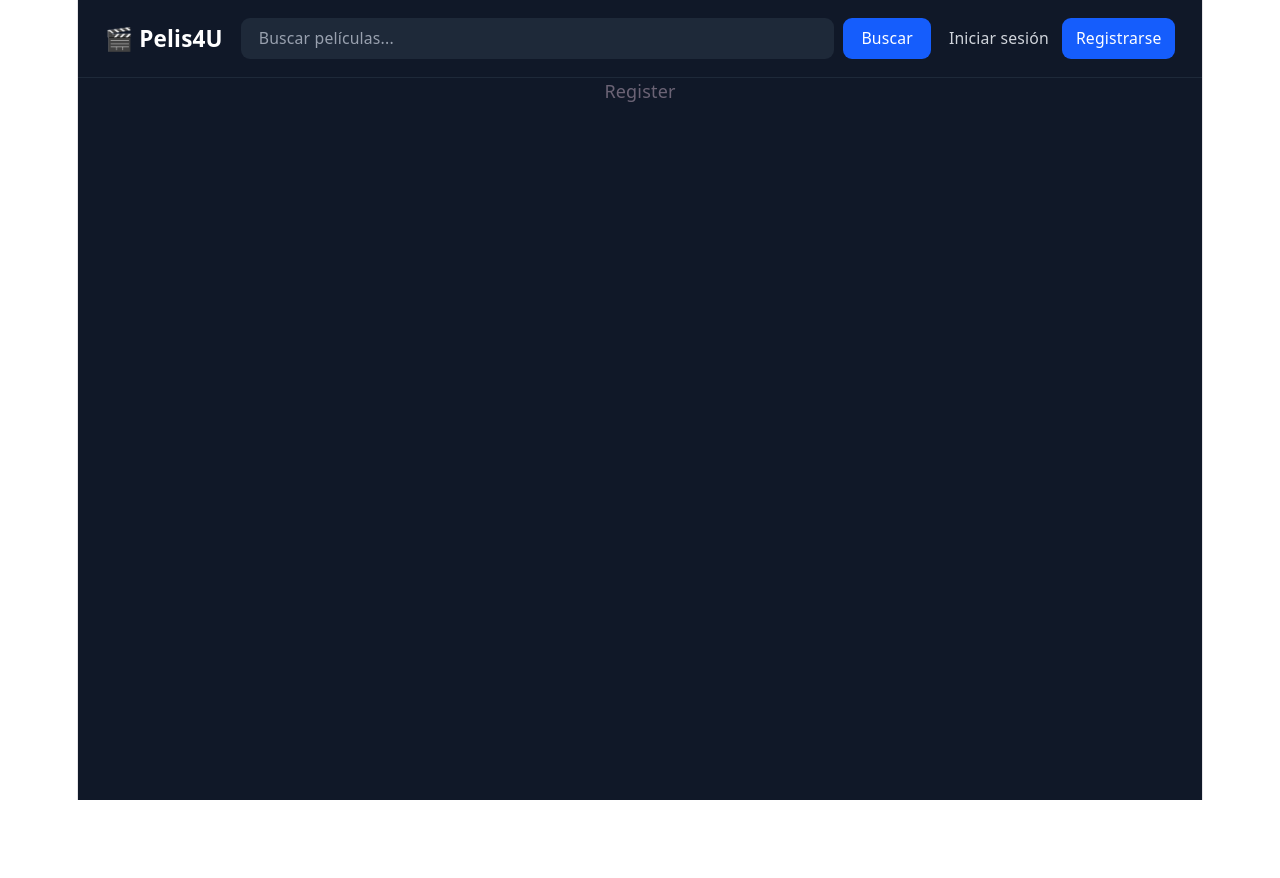
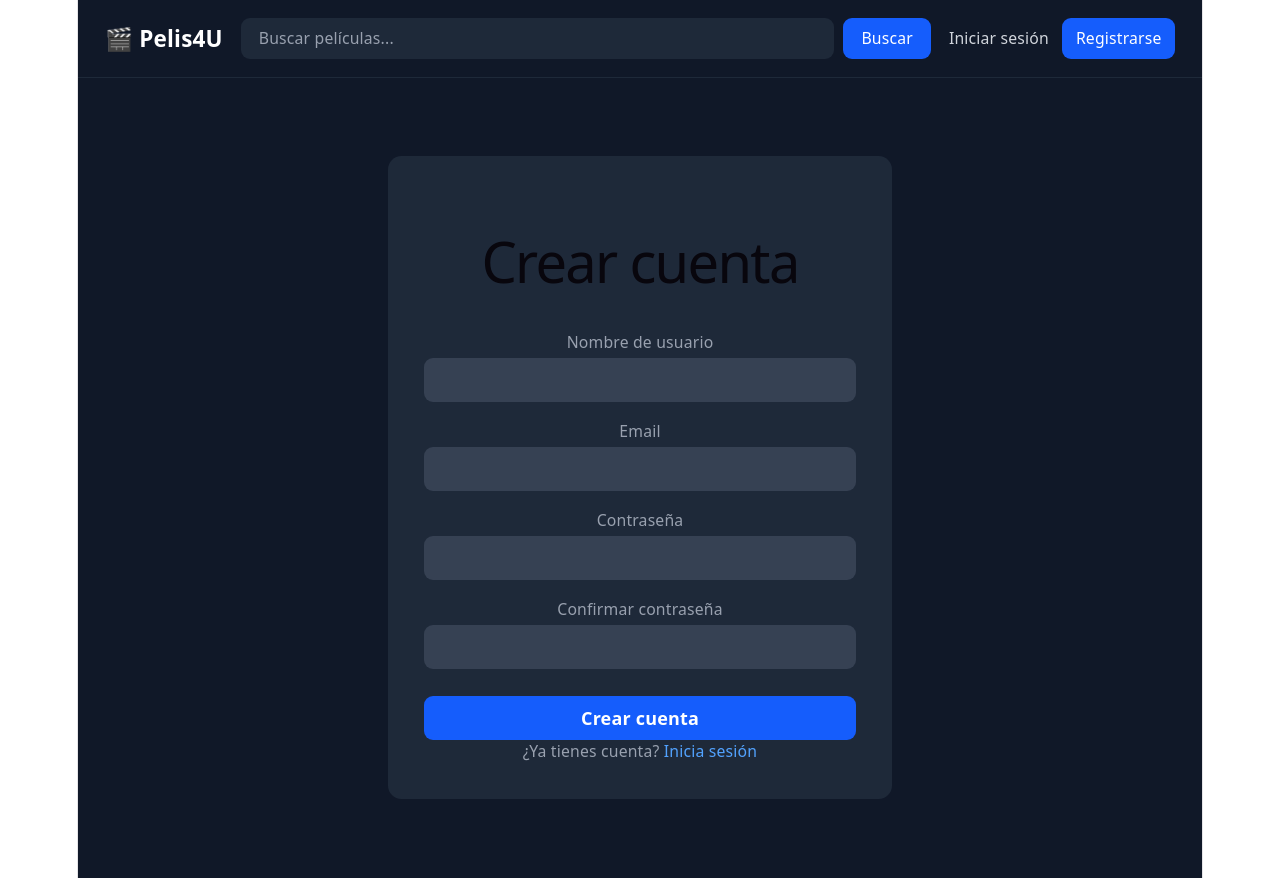
Before and after one commit to gerard-11/pelis4u-project, a React (Vite) app in the folder client/: page /register in a window 1280 px wide. Before the commit the page ends 800 px from the top, so only its background shows below. Built offline with nearby package versions, Linux system fonts and the light colour scheme; no server answers.

Commit message:
feat: add login and register pages with auto login after register

```diff
--- a/client/src/components/Navbar.tsx
+++ b/client/src/components/Navbar.tsx
@@ -65,7 +65,7 @@ export function Navbar() {
                                 to="/profile"
                                 className="text-gray-300 hover:text-white text-sm transition-colors"
                             >
-                                {user.email.split('@')[0]}
+                                {user.username}
                             </Link>
                             <button
                                 onClick={handleLogout}
--- a/client/src/hooks/useAuth.ts
+++ b/client/src/hooks/useAuth.ts
@@ -5,7 +5,6 @@ import { queryClient } from '@/lib/queryClient'
 
 export function useLogin() {
     const { setAuth } = useAuthStore()
-
     return useMutation({
         mutationFn: loginApi,
         onSuccess: (data) => {
@@ -16,7 +15,6 @@ export function useLogin() {
 
 export function useRegister() {
     const { setAuth } = useAuthStore()
-
     return useMutation({
         mutationFn: registerApi,
         onSuccess: (data) => {
--- a/client/src/pages/Login/index.tsx
+++ b/client/src/pages/Login/index.tsx
@@ -1,3 +1,88 @@
+import { useState } from 'react'
+import { Link, useNavigate } from 'react-router-dom'
+import { useLogin } from '@/hooks/useAuth'
+
 export default function Login() {
-    return <div>Login</div>
+    const navigate = useNavigate()
+    const { mutate: login, isPending, isError, error } = useLogin()
+    const [email, setEmail] = useState('')
+    const [password, setPassword] = useState('')
+
+    function handleSubmit(e: React.FormEvent) {
+        e.preventDefault()
+        login(
+            { email, password },
+            {
+                onSuccess: () => navigate('/'),
+            }
+        )
+    }
+
+    const errorMessage =
+        error &&
+        typeof error === 'object' &&
+        'response' in error &&
+        error.response &&
+        typeof error.response === 'object' &&
+        'data' in error.response &&
+        error.response.data &&
+        typeof error.response.data === 'object' &&
+        'message' in error.response.data
+            ? String(error.response.data.message)
+            : 'Ocurrió un error. Intenta de nuevo.'
+
+    return (
+        <div className="min-h-screen bg-gray-900 flex items-center justify-center px-4">
+            <div className="w-full max-w-md bg-gray-800 rounded-xl p-8">
+
+                <h1 className="text-white text-2xl font-bold mb-6 text-center">
+                    Iniciar sesión
+                </h1>
+
+                <form onSubmit={handleSubmit} className="flex flex-col gap-4">
+                    <div className="flex flex-col gap-1">
+                        <label className="text-gray-400 text-sm">Email</label>
+                        <input
+                            type="email"
+                            value={email}
+                            onChange={(e) => setEmail(e.target.value)}
+                            required
+                            className="bg-gray-700 text-white rounded-lg px-4 py-2 outline-none focus:ring-2 focus:ring-blue-500"
+                        />
+                    </div>
+
+                    <div className="flex flex-col gap-1">
+                        <label className="text-gray-400 text-sm">Contraseña</label>
+                        <input
+                            type="password"
+                            value={password}
+                            onChange={(e) => setPassword(e.target.value)}
+                            required
+                            className="bg-gray-700 text-white rounded-lg px-4 py-2 outline-none focus:ring-2 focus:ring-blue-500"
+                        />
+                    </div>
+
+                    {isError && (
+                        <p className="text-red-400 text-sm text-center">{errorMessage}</p>
+                    )}
+
+                    <button
+                        type="submit"
+                        disabled={isPending}
+                        className="bg-blue-600 hover:bg-blue-700 disabled:opacity-50 text-white font-semibold py-2 rounded-lg transition-colors mt-2"
+                    >
+                        {isPending ? 'Iniciando sesión...' : 'Iniciar sesión'}
+                    </button>
+                </form>
+
+                <p className="text-gray-400 text-sm text-center mt-6">
+                    ¿No tienes cuenta?{' '}
+                    <Link to="/register" className="text-blue-400 hover:underline">
+                        Regístrate
+                    </Link>
+                </p>
+
+            </div>
+        </div>
+    )
 }
--- a/client/src/pages/Register/index.tsx
+++ b/client/src/pages/Register/index.tsx
@@ -1,3 +1,133 @@
+import { useState } from 'react'
+import { Link, useNavigate } from 'react-router-dom'
+import {useLogin, useRegister} from '@/hooks/useAuth'
+
 export default function Register() {
-    return <div>Register</div>
+    const navigate = useNavigate()
+    const { mutate: register, isPending, isError, error } = useRegister()
+    const { mutate: login, isPending: isLoginPending } = useLogin()
+    const [email, setEmail] = useState('')
+    const [password, setPassword] = useState('')
+    const [confirm, setConfirm] = useState('')
+    const [username, setUsername] = useState('')
+
+    const passwordMismatch = confirm.length > 0 && password !== confirm
+
+    function handleSubmit(e: React.FormEvent) {
+        e.preventDefault()
+        if (passwordMismatch) return
+
+        register(
+            { email, password,username },
+            {
+                onSuccess: () => {
+                    login(
+                        {email,password},
+                        {onSuccess:()=> navigate('/')}
+
+                    )
+                },
+            }
+        )
+    }
+
+    const errorMessage =
+        error &&
+        typeof error === 'object' &&
+        'response' in error &&
+        error.response &&
+        typeof error.response === 'object' &&
+        'data' in error.response &&
+        error.response.data &&
+        typeof error.response.data === 'object' &&
+        'message' in error.response.data
+            ? String(error.response.data.message)
+            : 'Ocurrió un error. Intenta de nuevo.'
+
+    return (
+        <div className="min-h-screen bg-gray-900 flex items-center justify-center px-4">
+            <div className="w-full max-w-md bg-gray-800 rounded-xl p-8">
+
+                <h1 className="text-white text-2xl font-bold mb-6 text-center">
+                    Crear cuenta
+                </h1>
+
+                <form onSubmit={handleSubmit} className="flex flex-col gap-4">
+                    <div className="flex flex-col gap-1">
+                        <label className="text-gray-400 text-sm">Nombre de usuario</label>
+                        <input
+                            type="text"
+                            value={username}
+                            onChange={(e) => setUsername(e.target.value)}
+                            required
+                            className="bg-gray-700 text-white rounded-lg px-4 py-2 outline-none focus:ring-2 focus:ring-blue-500"
+                        />
+                    </div>
+
+                    <div className="flex flex-col gap-1">
+                        <label className="text-gray-400 text-sm">Email</label>
+                        <input
+                            type="email"
+                            value={email}
+                            onChange={(e) => setEmail(e.target.value)}
+                            required
+                            className="bg-gray-700 text-white rounded-lg px-4 py-2 outline-none focus:ring-2 focus:ring-blue-500"
+                        />
+                    </div>
+
+                    <div className="flex flex-col gap-1">
+                        <label className="text-gray-400 text-sm">Contraseña</label>
+                        <input
+                            type="password"
+                            value={password}
+                            onChange={(e) => setPassword(e.target.value)}
+                            required
+                            className="bg-gray-700 text-white rounded-lg px-4 py-2 outline-none focus:ring-2 focus:ring-blue-500"
+                        />
+                    </div>
+
+                    <div className="flex flex-col gap-1">
+                        <label className="text-gray-400 text-sm">Confirmar contraseña</label>
+                        <input
+                            type="password"
+                            value={confirm}
+                            onChange={(e) => setConfirm(e.target.value)}
+                            required
+                            className={`bg-gray-700 text-white rounded-lg px-4 py-2 outline-none focus:ring-2 ${
+                                passwordMismatch
+                                    ? 'focus:ring-red-500 ring-2 ring-red-500'
+                                    : 'focus:ring-blue-500'
+                            }`}
+                        />
+                        {passwordMismatch && (
+                            <p className="text-red-400 text-xs mt-1">
+                                Las contraseñas no coinciden
+                            </p>
+                        )}
+                    </div>
+
+                    {isError && (
+                        <p className="text-red-400 text-sm text-center">{errorMessage}</p>
+                    )}
+
+                    <button
+                        type="submit"
+                        disabled={isPending || isLoginPending || passwordMismatch}
+                        className="bg-blue-600 hover:bg-blue-700 disabled:opacity-50 text-white font-semibold py-2 rounded-lg transition-colors mt-2"
+                    >
+                        {isPending ? 'Creando cuenta...' : 'Crear cuenta'}
+                    </button>
+
+                </form>
+
+                <p className="text-gray-400 text-sm text-center mt-6">
+                    ¿Ya tienes cuenta?{' '}
+                    <Link to="/login" className="text-blue-400 hover:underline">
+                        Inicia sesión
+                    </Link>
+                </p>
+
+            </div>
+        </div>
+    )
 }
--- a/client/src/types/index.ts
+++ b/client/src/types/index.ts
@@ -8,6 +8,7 @@ export interface LoginCredentials {
 export interface RegisterCredentials {
     email: string
     password: string
+    username: string
 }
 
 export interface AuthResponse {
@@ -21,6 +22,7 @@ export interface AuthResponse {
 export interface AuthUser {
     id: number
     email: string
+    username: string
 }
 
 // Movies
```
